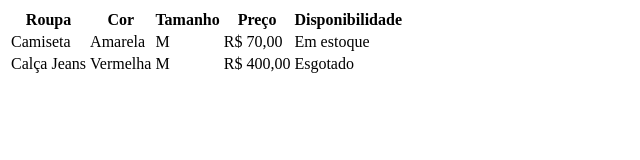
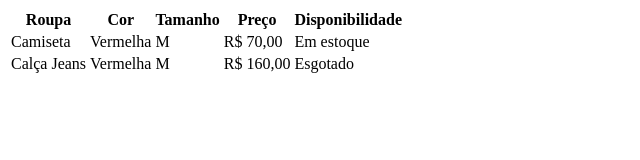
Before and after one commit to Renato97game/aula-tabela, a plain HTML site: page index.html in a window 1280 px wide. Shown: the full height of the page, 0-640 px from the left. Drawn offline with Linux system fonts and the light colour scheme.

```diff
--- a/index.html
+++ b/index.html
@@ -16,7 +16,7 @@
         </tr>
         <tr>
             <td>Camiseta</td>
-            <td>Amarela</td>
+            <td>Vermelha</td>
             <td>M</td>
             <td>R$ 70,00</td>
             <td>Em estoque</td>
@@ -25,7 +25,7 @@
             <td>Calça Jeans</td>
             <td>Vermelha</td>
             <td>M</td>
-            <td>R$ 400,00</td>
+            <td>R$ 160,00</td>
             <td>Esgotado</td>
         </tr>
     </table>
```
